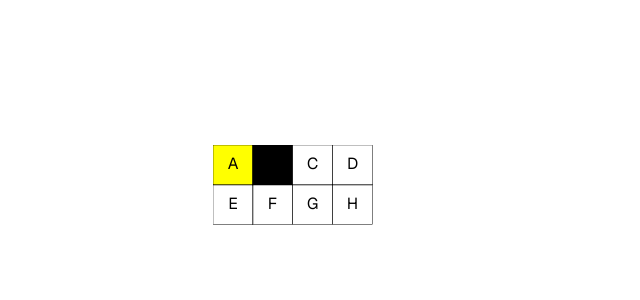
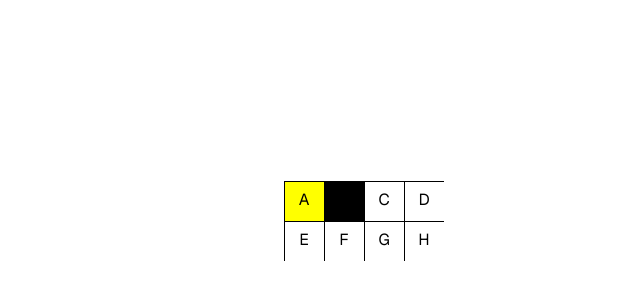
Before and after one commit to aemion/voltaria, a Next.js app: page / in a window 1280 px wide. Shown: the part 180-480 px from the top of the page, without its empty margins (277-917 px from the left). Built offline with nearby package versions, Linux system fonts and the light colour scheme.

Commit message:
feat: better border overlap

```diff
--- a/app/Crosswords/Cell.tsx
+++ b/app/Crosswords/Cell.tsx
@@ -3,20 +3,21 @@ import { Char } from "./Char";
 export default function Cell({
   x,
   y,
+  size,
   symbol,
   highlighted,
   onClick,
 }: {
   x: number;
   y: number;
+  size: number;
   symbol: Char;
   highlighted: boolean;
   onClick?: () => void;
 }) {
-  const size = 40;
   const rectCoords = {
-    x: x * size - (x > 0 ? 0.5 : 0),
-    y: y * size - (y > 0 ? 0.5 : 0),
+    x: x * size + 1,
+    y: y * size + 1,
   };
   const textCoords = {
     x: rectCoords.x + size / 2,
@@ -24,6 +25,7 @@ export default function Cell({
     dominantBaseline: "middle",
     textAnchor: "middle",
   };
+
   return (
     <g {...rectCoords} width={size} height={size} onClick={onClick}>
       <rect
@@ -32,7 +34,7 @@ export default function Cell({
         height={size}
         fill={highlighted ? "yellow" : symbol !== "#" ? "transparent" : "#000"}
         stroke="black"
-        strokeWidth={0.5}
+        strokeWidth={1}
       ></rect>
       <text {...textCoords} width={size} height={size}>
         {symbol}
--- a/app/Crosswords/Crosswords.tsx
+++ b/app/Crosswords/Crosswords.tsx
@@ -51,17 +51,23 @@ export default function Crosswords() {
     changeValue(e);
   };
 
+  const cellSize = 40;
+
   return (
     <svg
-      tabIndex={1}
+      tabIndex={0}
       style={{ dominantBaseline: "hanging", outline: "none" }}
       onKeyDown={handleKeyDown}
+      width={cellSize * grid.width + 1}
+      height={cellSize * grid.height + 1}
+      shapeRendering={"crispEdges"}
     >
       {grid.getCells().map(({ position, value }) => (
         <Cell
           key={grid.toIndex(position)}
           symbol={value}
           {...position}
+          size={cellSize}
           highlighted={position.equals(cursor)}
           onClick={() => setCursor(position)}
         />
--- a/app/Crosswords/Grid.ts
+++ b/app/Crosswords/Grid.ts
@@ -19,6 +19,7 @@ class Grid {
     if (!this.isInside(position)) {
       return this;
     }
+
     return new Grid(
       this.values.with(this.toIndex(position), value),
       this.width
```
